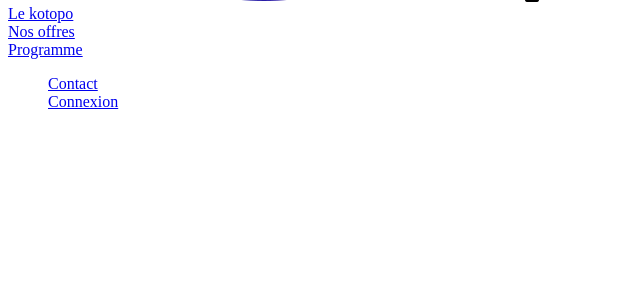
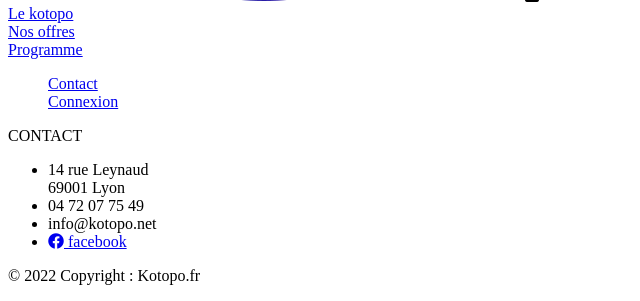
Before and after one commit to LeChilddd/kotopo, a Symfony app: template app/templates/base.html.twig in a window 1280 px wide. Shown: the part 519-820 px from the top of the page, without its empty margins (0-640 px from the left). Before the commit the page ends 628 px from the top, so only its background shows below. Run offline with Twig, Linux system fonts and the light colour scheme; the template is opened without the code that fills it, so the values that code supplies are empty; some libraries are stand-ins or nearby versions.

Commit message:
add footer

```diff
--- a/app/assets/styles/_variables.scss
+++ b/app/assets/styles/_variables.scss
@@ -1,3 +1,5 @@
 $bg_dark: linear-gradient(180deg, rgba(2,0,36,1) 0%, rgba(0,27,73,1) 51%, rgba(0,38,89,1) 73%, rgba(0,48,103,1) 86%, rgba(0,61,120,1) 100%);
 $white: #EAF1F8;
 $secondary_color: #3A527C;
+$blue_pale_color: #75B1E9;
+$grey_pale_color: #3A527C;
--- a/app/templates/base.html.twig
+++ b/app/templates/base.html.twig
@@ -21,6 +21,7 @@
     <body>
         {{ include('partials/navbar.html.twig') }}
         {% block body %}{% endblock %}
+        {{ include('partials/footer.html.twig') }}
     </body>
     {{ encore_entry_script_tags('app') }}
     {% block javascripts %}
--- /dev/null
+++ b/app/templates/partials/footer.html.twig
@@ -0,0 +1,10 @@
+<div class="text-center footer">
+    <p class="font-weight-bold mt-3">CONTACT</p>
+    <ul>
+        <li class="mb-3">14 rue Leynaud<br>69001 Lyon</li>
+        <li class="mb-3">04 72 07 75 49</li>
+        <li>info@kotopo.net</li>
+        <li><a href="https://www.facebook.com/kotopolyon"><i class="fa-brands fa-facebook"></i> facebook</a></li>
+    </ul>
+    <p>© 2022 Copyright : Kotopo.fr</p>
+</div>
```
Also changed, not shown: app/assets/styles/app.scss (+12 -2 lines).
